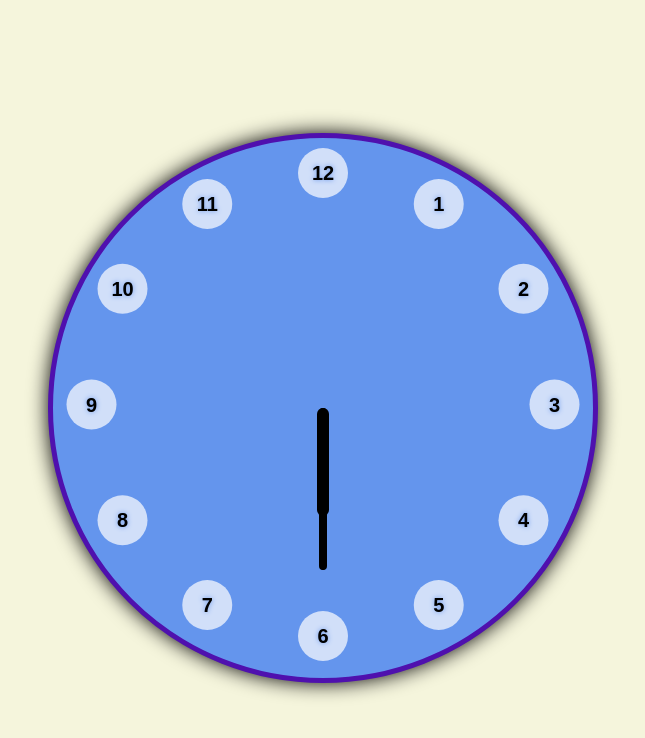
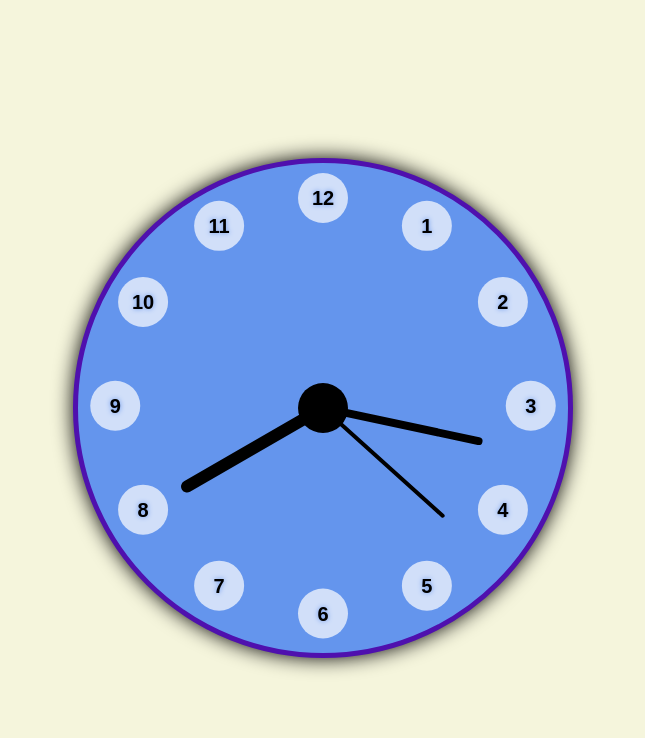
Before and after one commit to fatykhava/it-academy-js, a plain HTML site: page homework14/index.html in a window 1280 px wide. Shown: the whole page, without its empty margins (325-970 px from the left). Drawn offline with Linux system fonts and the light colour scheme.

Commit message:
feat: add arrow to homework 14

```diff
--- a/homework14/index.html
+++ b/homework14/index.html
@@ -10,9 +10,10 @@
 
 <body>
   <div class="clock-container" id="clock">
-    <div class="wr-arrow"><span class="arrow-sec arrow"></span></div>
-    <div class="wr-arrow"><span class="arrow-min arrow"></span></div>
-    <div class="wr-arrow"><span class="arrow-hour arrow"></span></div>
+    <div class="wr-arrow" id="sec"><span class="arrow-sec arrow"></span></div>
+    <div class="wr-arrow" id="min"><span class="arrow-min arrow"></span></div>
+    <div class="wr-arrow" id="hour"><span class="arrow-hour arrow"></span></div>
+    <div class="center"></div>
   </div>
 
   <script src="./script.js"></script>
--- a/homework14/script.js
+++ b/homework14/script.js
@@ -1,4 +1,6 @@
 const HOURS = 12;
+const MIN = 60;
+const SEC = 60;
 const DEGREE = 360;
 
 const clock = document.querySelector('#clock');
@@ -28,7 +30,13 @@ function showTime() {
   const min = time.getMinutes();
   const sec = time.getSeconds();
 
+  const hourArrow = document.querySelector('#hour');
+  const minArrow = document.querySelector('#min');
+  const secArrow = document.querySelector('#sec');
 
+  hourArrow.style.transform = `translate(-50%, -50%) rotate(${DEGREE / HOURS * hours}deg)`;
+  minArrow.style.transform = `translate(-50%, -50%) rotate(${DEGREE / MIN * min}deg)`;
+  secArrow.style.transform = `translate(-50%, -50%) rotate(${DEGREE / SEC * sec}deg)`;
 
   setTimeout(showTime, 1000);
 }
--- a/homework14/style.css
+++ b/homework14/style.css
@@ -14,6 +14,7 @@ body {
   width: 500px;
   height: 500px;
   padding: 20px;
+  box-sizing: border-box;
   background-color: rgb(100, 149, 237);
   border-radius: 50%;
   border: 5px solid rgb(79, 16, 174);
@@ -41,14 +42,35 @@ body {
   text-shadow: 0 0 5px hsl(219, 79%, 66%);
 }
 
-.arrow {
+.center {
+  width: 50px;
+  height: 50px;
+  background-color: #000;
   position: absolute;
   top: 50%;
   left: 50%;
-  transform: translateX(-50%);
+  z-index: 5;
+  transform: translate(-50%, -50%);
+  border-radius: 50%;
+}
+
+.wr-arrow {
+  position: absolute;
+  top: 50%;
+  left: 50%;
+  transform: translate(-50%, -50%);
+  display: flex;
+  justify-content: center;
+  align-items: center;
+  width: 12px;
+  height: 100%;
+}
+
+.arrow {
   display: inline-block;
   background-color: #000;
   transition: 0.3s;
+  margin-bottom: 180px;
 }
 
 .arrow-sec {
@@ -65,6 +87,6 @@ body {
 
 .arrow-hour {
   width: 12px;
-  height: 20%;
+  height: 30%;
   border-radius: 6px;
 }
```
